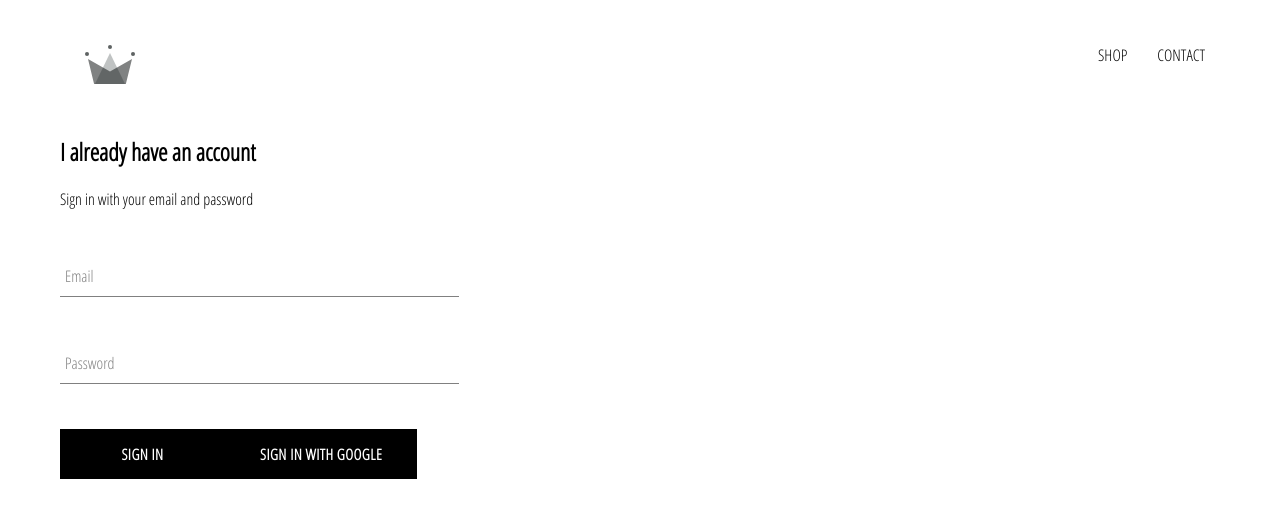
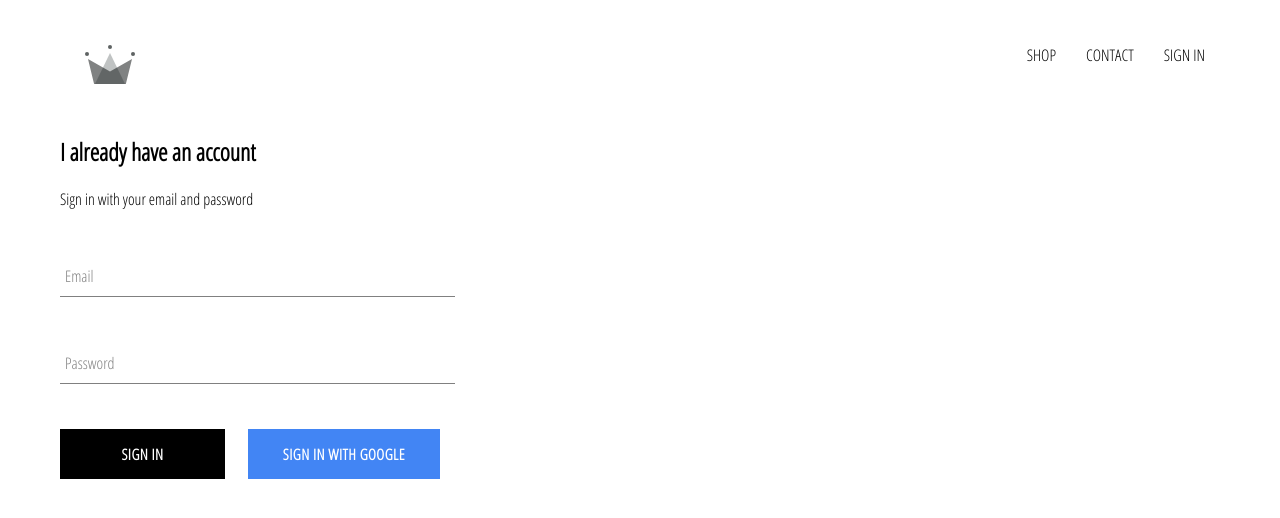
Before and after one commit to palaevren/crown-clothing, a React (Create React App) app: page /signin in a window 1280 px wide. Shown: the top 518 px of the page. Built offline with nearby package versions, Linux system fonts and the light colour scheme; no server answers.

Commit message:
adding sign-in & sign-out functions using firebase

```diff
--- a/src/App.js
+++ b/src/App.js
@@ -23,17 +23,23 @@
     }
   }
 
+  unSubscribeFromAuth = null;
+
   componentDidMount() {
-    auth.onAuthStateChanged(user => {
+    this.unSubscribeFromAuth = auth.onAuthStateChanged(user => {
       this.setState({currentUser: user});
       console.log(user);
     });
   }
 
+  componentWillUnmount() {
+    this.unSubscribeFromAuth();
+  }
+
   render() {
     return (
       <div>
-        <Header/>
+        <Header currentUser={this.state.currentUser}/>
         <Switch>
           <Route exact path='/' component={HomePage}/>
           <Route path='/shop' component={ShopPage}/>
--- a/src/components/custom-button/custom-button.component.jsx
+++ b/src/components/custom-button/custom-button.component.jsx
@@ -2,8 +2,8 @@
 
 import './custom-button.styles.scss';
 
-const CustomButton = ({ children, ...otherProps}) => (
-    <button className='custom-button' {...otherProps}>
+const CustomButton = ({ children, isGoogleSignIn, ...otherProps}) => (
+    <button className={`${isGoogleSignIn ? 'google-sign-in' : ''} custom-button`} {...otherProps}>
         {children}
     </button>
 );
--- a/src/components/custom-button/custom-button.styles.scss
+++ b/src/components/custom-button/custom-button.styles.scss
@@ -19,4 +19,14 @@
     color: black;
     border: 1px solid black;
   }
+
+  &.google-sign-in {
+    background-color: #4285f4;
+    color:white;
+
+    &:hover {
+      background-color: #357ae8;
+      border: none;
+    }
+  }
 }
--- a/src/components/header/header.component.jsx
+++ b/src/components/header/header.component.jsx
@@ -1,11 +1,12 @@
 import React from 'react';
 import { Link } from 'react-router-dom';
+import { auth } from '../../firebase/firebase.utils';
 
 import './header.styles.scss';
 
 import { ReactComponent as Logo } from '../../assets/crown.svg';
 
-const Header = () => (
+const Header = ({currentUser}) => (
     <div className='header'>
         <Link to="/" className='logo-container'>
             <Logo className='logo'/>
@@ -17,6 +18,16 @@
             <Link className='option' to='/shop'>
                 CONTACT
             </Link>
+            {
+                currentUser?
+                <div className='option' onClick={() => auth.signOut()}>
+                    SIGN OUT
+                </div>
+                :
+                <Link className='option' to='/signin'>
+                    SIGN IN
+                </Link>
+            }
         </div>
     </div>
 );
--- a/src/components/header/header.styles.scss
+++ b/src/components/header/header.styles.scss
@@ -20,6 +20,7 @@
 
     .option {
       padding: 10px 15px;
+      cursor: pointer;
     }
   }
 }
--- a/src/components/sign-in/sign-in.component.jsx
+++ b/src/components/sign-in/sign-in.component.jsx
@@ -34,9 +34,10 @@
                 <form onSubmit={this.handleSubmit}>
                     <FormInput name="email" type="email" handleChange={this.handleChange} value={this.state.email} label='Email' required />
                     <FormInput name="password" type="password" handleChange={this.handleChange} value={this.state.password} label='Password' required />
-
-                    <CustomButton type="submit" >sign in</CustomButton>
-                    <CustomButton onClick={signInWithGoogle}> sign in with google </CustomButton>
+                    <div className='buttons'>
+                        <CustomButton type="submit" >sign in</CustomButton>
+                        <CustomButton onClick={signInWithGoogle} isGoogleSignIn> sign in with google </CustomButton>
+                    </div>
                 </form>
             </div>
         );
--- a/src/components/sign-in/sign-in.styles.scss
+++ b/src/components/sign-in/sign-in.styles.scss
@@ -1,9 +1,14 @@
 .sign-in {
-    width: 30vw;
+    width: 380px;
     display: flex;
     flex-direction: column;
 
     .title {
         margin: 10px 0;
     }
+
+    .buttons {
+        display:flex;
+        justify-content: space-between;
+    }
 }
```
